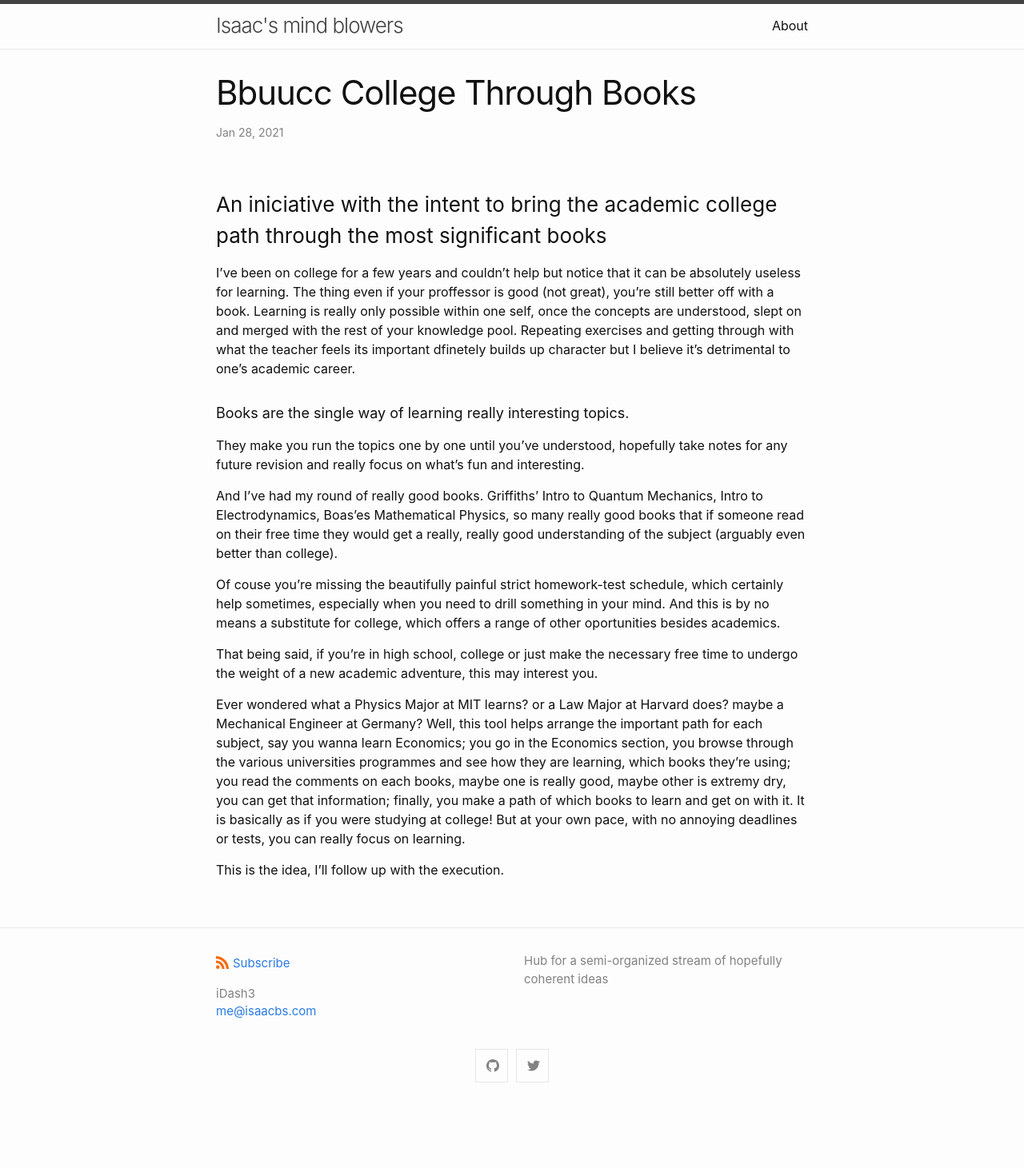
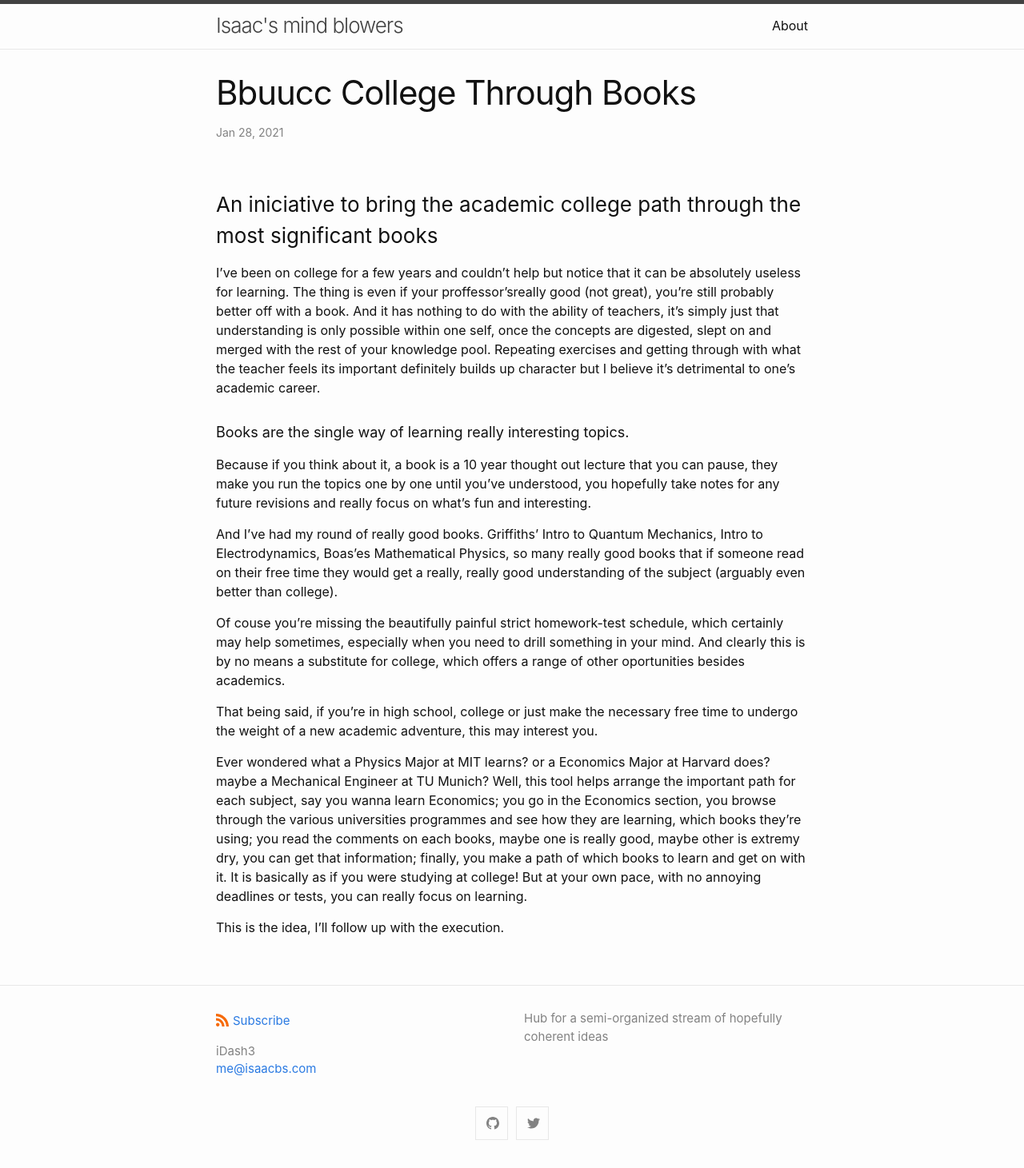
Before and after one commit to iDash3/idash3.github.io, a Jekyll site: the page built from _posts/2021-01-28-bbuucc-college-through-books.md, in a window 1280 px wide. Shown: the whole page at 80% size. Built offline with Jekyll 4.4.1, drawn with Linux system fonts in a browser that asks for light colours; our own code applies the rules of GitHub Pages for plain Markdown files; before the commit the page ends 1389 px from its top, so only the background shows below that.

Commit message:
Typos fixed

```diff
--- a/_posts/2021-01-28-bbuucc-college-through-books.md
+++ b/_posts/2021-01-28-bbuucc-college-through-books.md
@@ -1,16 +1,16 @@
-### An iniciative with the intent to bring the academic college path through the most significant books
+### An iniciative to bring the academic college path through the most significant books
 
-I've been on college for a few years and couldn't help but notice that it can be absolutely useless for learning. The thing even if your proffessor is good (not great), you're still better off with a book. Learning is really only possible within one self, once the concepts are understood, slept on and merged with the rest of your knowledge pool. Repeating exercises and getting through with what the teacher feels its important dfinetely builds up character but I believe it's detrimental to one's academic career.
+I've been on college for a few years and couldn't help but notice that it can be absolutely useless for learning. The thing is even if your proffessor'sreally good (not great), you're still probably better off with a book. And it has nothing to do with the ability of teachers, it's simply just that understanding is only possible within one self, once the concepts are digested, slept on and merged with the rest of your knowledge pool. Repeating exercises and getting through with what the teacher feels its important definitely builds up character but I believe it's detrimental to one's academic career.
 
 ##### Books are the single way of learning really interesting topics.
-They make you run the topics one by one until you've understood, hopefully take notes for any future revision and really focus on what's fun and interesting.
+Because if you think about it, a book is a 10 year thought out lecture that you can pause, they make you run the topics one by one until you've understood, you hopefully take notes for any future revisions and really focus on what's fun and interesting.
 
 And I've had my round of really good books. Griffiths' Intro to Quantum Mechanics, Intro to Electrodynamics, Boas'es Mathematical Physics, so many really good books that if someone read on their free time they would get a really, really good understanding of the subject (arguably even better than college).
 
-Of couse you're missing the beautifully painful strict homework-test schedule, which certainly help sometimes, especially when you need to drill something in your mind. And this is by no means a substitute for college, which offers a range of other oportunities besides academics.
+Of couse you're missing the beautifully painful strict homework-test schedule, which certainly may help sometimes, especially when you need to drill something in your mind. And clearly this is by no means a substitute for college, which offers a range of other oportunities besides academics.
 
 That being said, if you're in high school, college or just make the necessary free time to undergo the weight of a new academic adventure, this may interest you.
 
-Ever wondered what a Physics Major at MIT learns? or a Law Major at Harvard does? maybe a Mechanical Engineer at Germany? Well, this tool helps arrange the important path for each subject, say you wanna learn Economics; you go in the Economics section, you browse through the various universities programmes and see how they are learning, which books they're using; you read the comments on each books, maybe one is really good, maybe other is extremy dry, you can get that information; finally, you make a path of which books to learn and get on with it. It is basically as if you were studying at college! But at your own pace, with no annoying deadlines or tests, you can really focus on learning.
+Ever wondered what a Physics Major at MIT learns? or a Economics Major at Harvard does? maybe a Mechanical Engineer at TU Munich? Well, this tool helps arrange the important path for each subject, say you wanna learn Economics; you go in the Economics section, you browse through the various universities programmes and see how they are learning, which books they're using; you read the comments on each books, maybe one is really good, maybe other is extremy dry, you can get that information; finally, you make a path of which books to learn and get on with it. It is basically as if you were studying at college! But at your own pace, with no annoying deadlines or tests, you can really focus on learning.
 
 This is the idea, I'll follow up with the execution.
```
